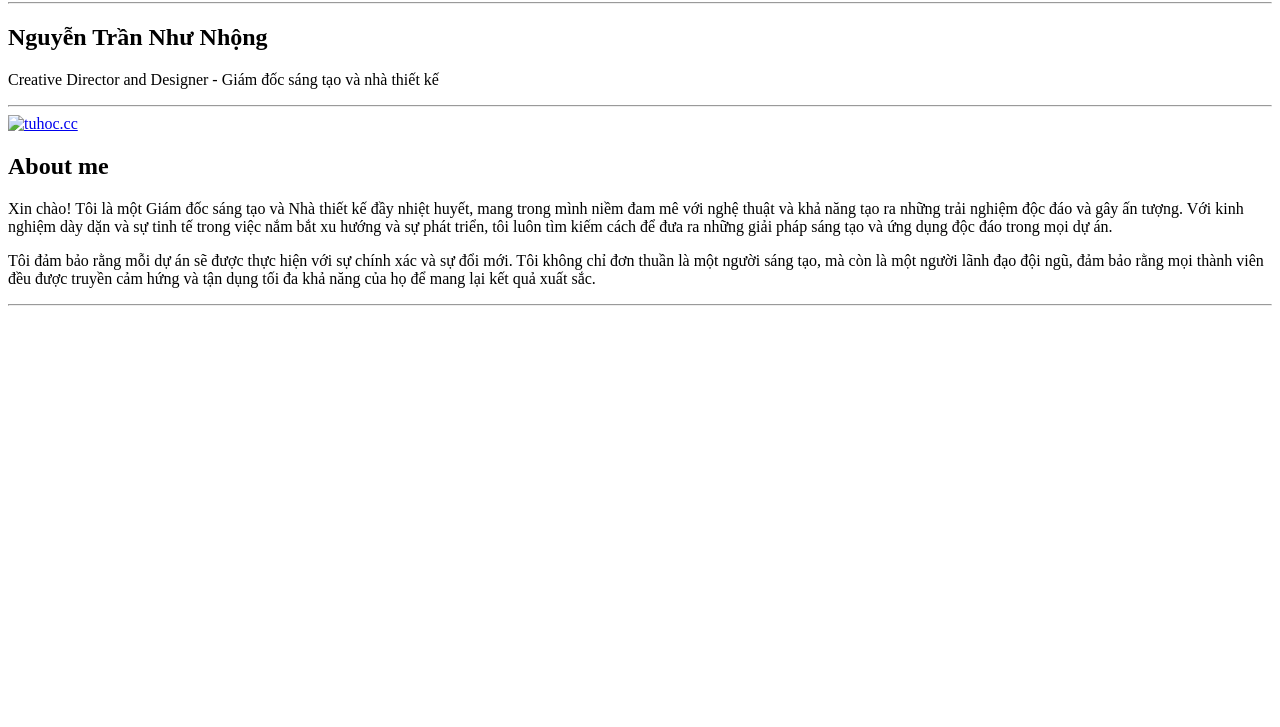
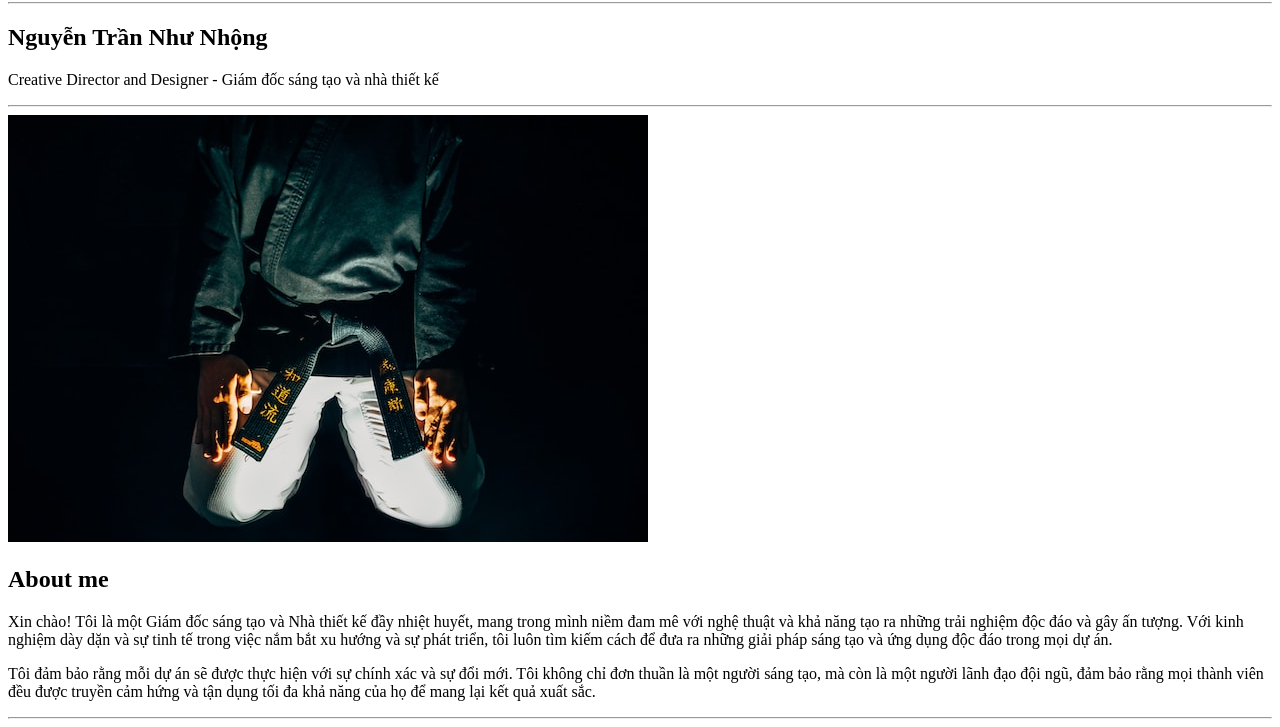
Before and after one commit to duytung-sc1/web_, a plain HTML site: page index.html in a window 1280 px wide. Shown: the part 104-831 px from the top of the page. Before the commit the page ends 800 px from the top, so only its background shows below. Drawn offline with Linux system fonts and the light colour scheme; the site is published under a folder, as on GitHub Pages, so addresses that start at the root find nothing.

Commit message:
Update index.html

```diff
--- a/index.html
+++ b/index.html
@@ -22,7 +22,7 @@
     <h2>Nguyễn Trần Như Nhộng</h2>
     <p>Creative Director and Designer - Giám đốc sáng tạo và nhà thiết kế</p>
     <hr>
-    <a href="/more-info/contact.html"><img src="/assets/images/tuhoc.cc.jpg" alt="tuhoc.cc"></a>
+    <a href="/more-info/contact.html"><img src="assets/images/tuhoc.cc.jpg" alt="tuhoc.cc"></a>
     <!-- Thêm hình ảnh tuhoc.cc.jpg và khi click chuột sẽ điều hướng đến contact.html  -->
 
     <h2>About me</h2>
```
